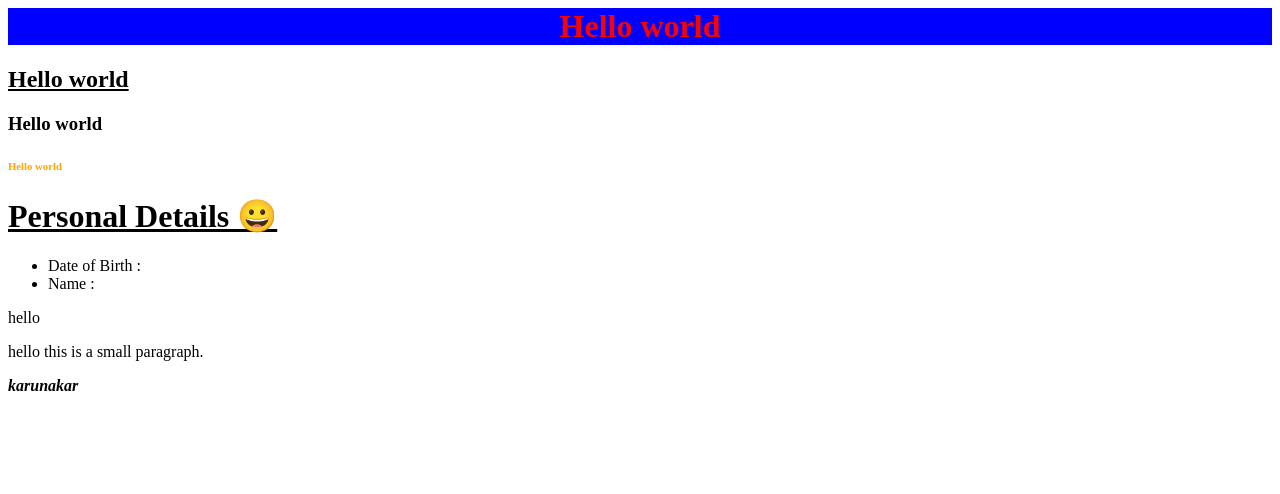
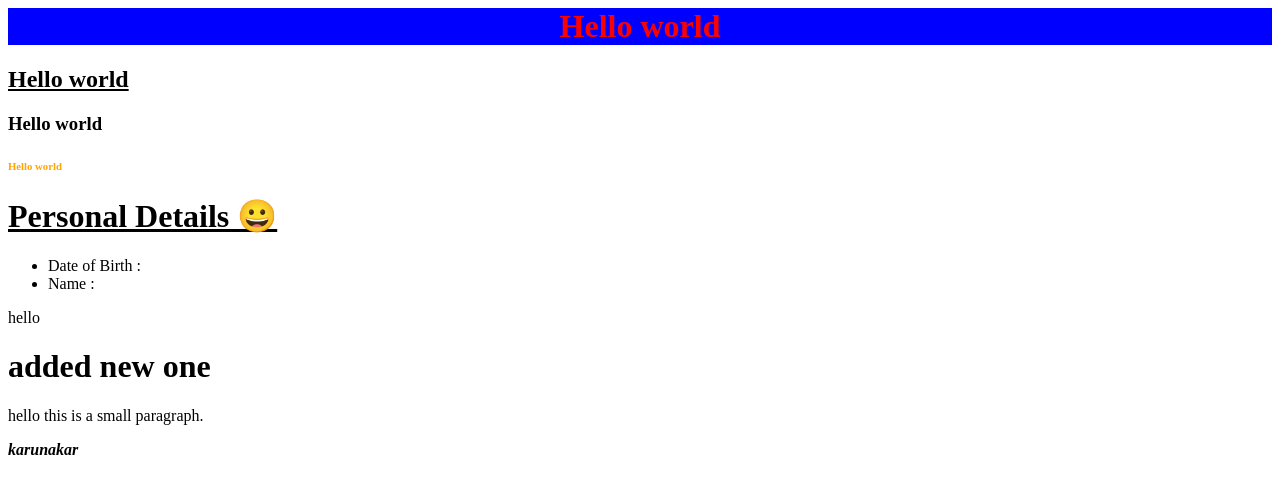
Before and after one commit to karunakar10000coders/html_file, a plain HTML site: page index.html in a window 1280 px wide. Drawn offline with Linux system fonts and the light colour scheme.

Commit message:
added h1

```diff
--- a/index.html
+++ b/index.html
@@ -17,6 +17,7 @@
 			</ul>
 		</div>
 		<p>hello </p>
+		<h1>added new one</h1>
 		<div>
 			<p>
 				hello this is a small paragraph.
```
